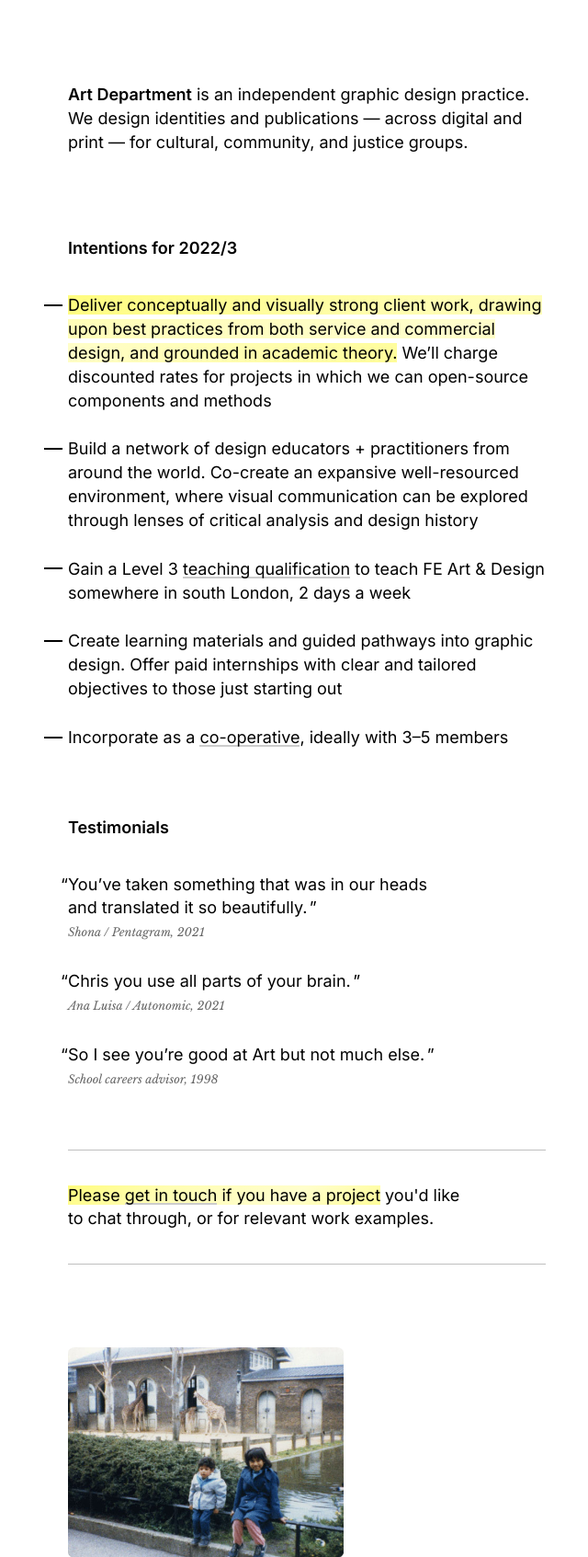
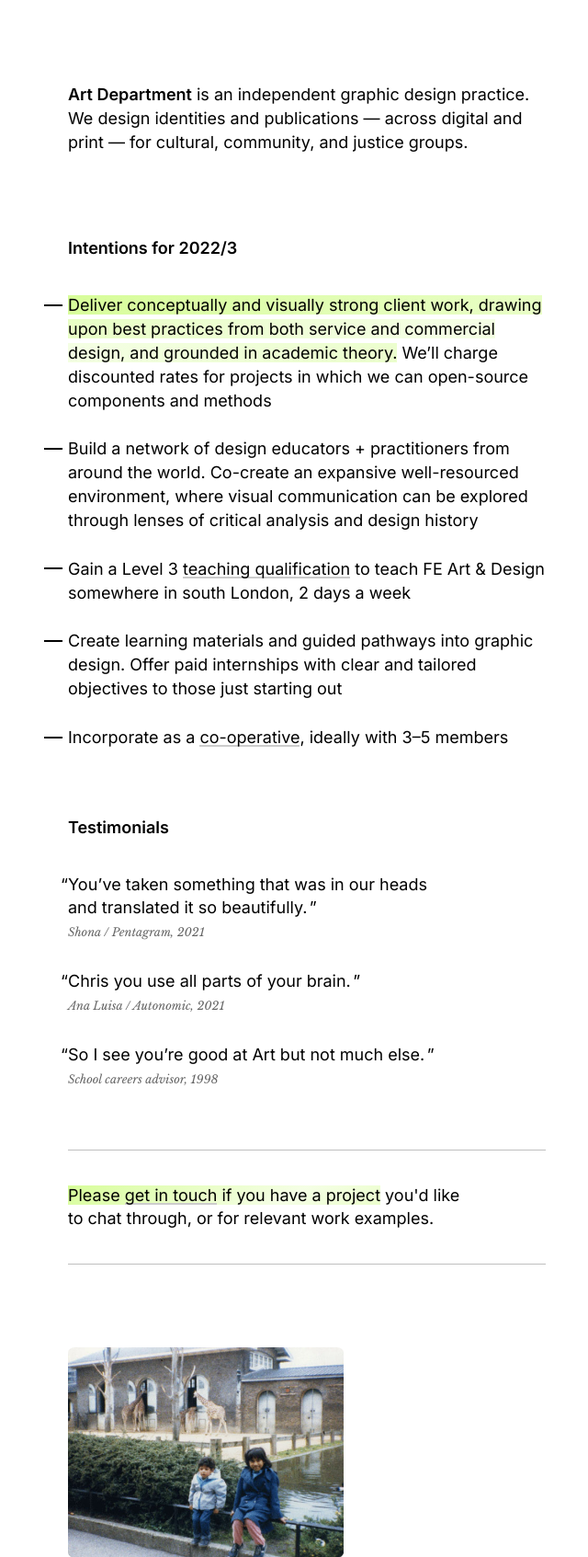
Before and after one commit to droom/artdept, a PHP site: page / in a window 1280 px wide. Shown: the top 1693 px of the page at 92% size, without its empty margins (118-758 px from the left). Run offline with PHP 8.4, Linux system fonts and the light colour scheme.

Commit message:
changes highlighter colour to apple green

```diff
--- a/css/artdept.css
+++ b/css/artdept.css
@@ -159,21 +159,20 @@ a:hover {
 
 
 
-
-
 /* Stylings */
 
 img.editorial{
   max-width: 300px;
   margin-bottom: 1.5rem;
 }
+
 img.rounded{
   border-radius: 2.5%;
 }
 
 .highlight{
-  background: rgb(255,250,0);
-  background: linear-gradient(148deg, rgba(255,250,0,0.5) 0%, rgba(255,250,0,0.3) 30%, rgba(255,250,0,0.2) 70%, rgba(255,250,0,0.4) 100%);
+  background: rgb(155,250,0);
+  background: linear-gradient(148deg, rgba(155,250,0,0.4) 0%, rgba(155,250,0,0.3) 20%, rgba(155,250,0,0.1) 70%, rgba(155,250,0,0.2) 100%);
 }
 
 .cta{
```
